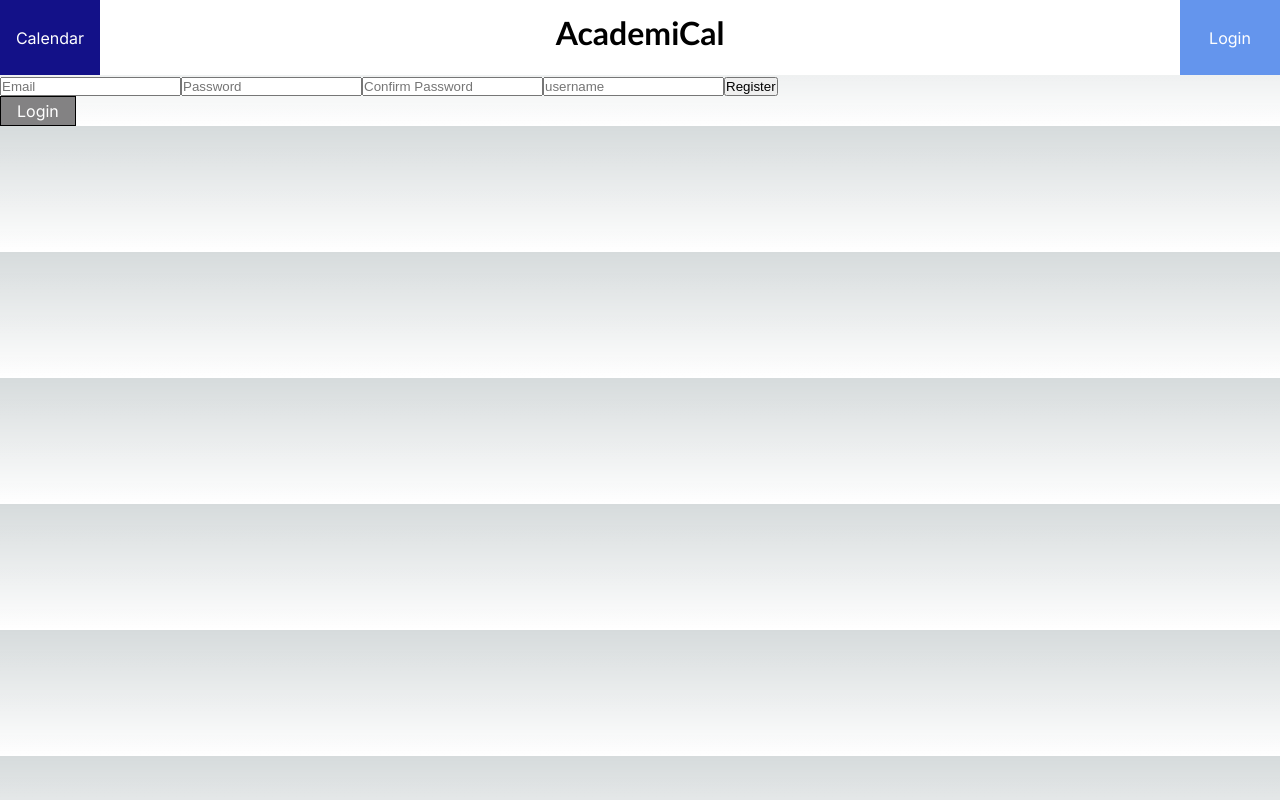
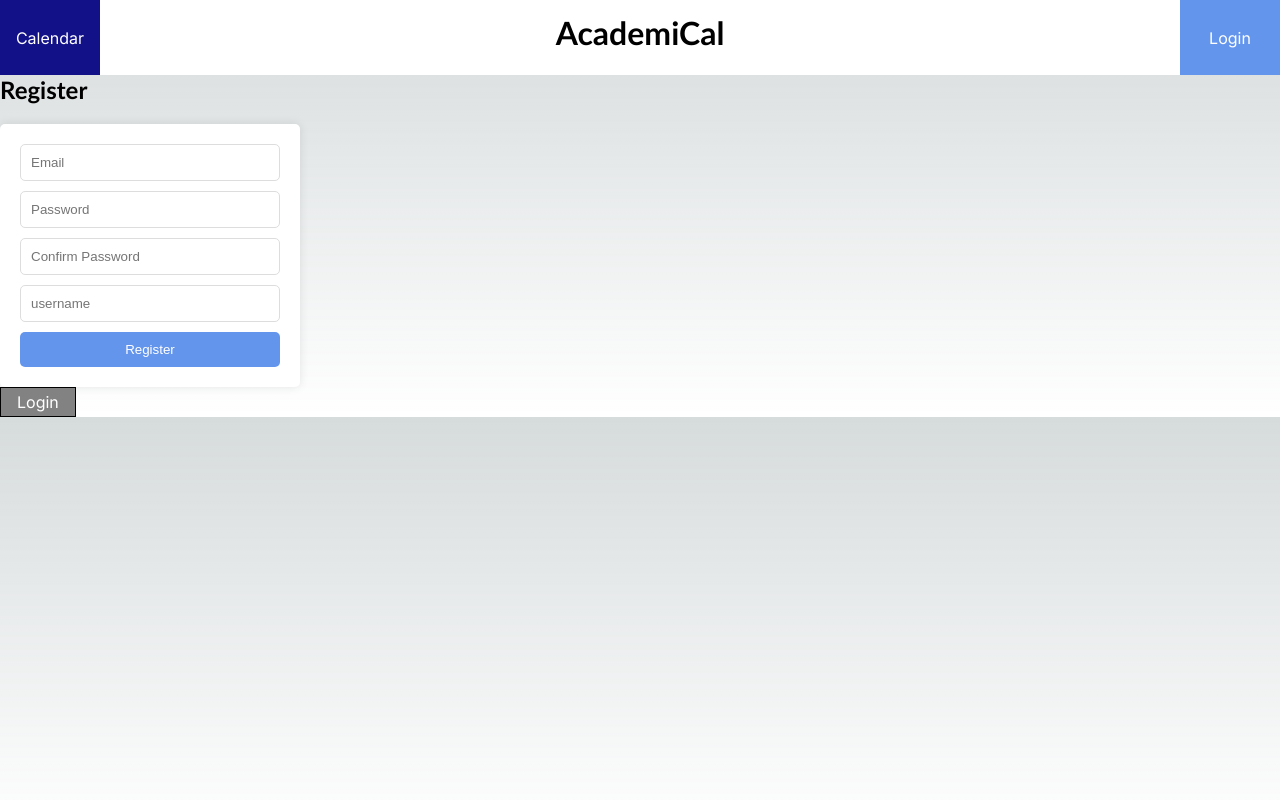
Before and after one commit to ZephyrIO/AcademiCal, a Next.js app in the folder academical/: page /registration in a window 1280 px wide. Built offline with nearby package versions, Linux system fonts and the light colour scheme.

Commit message:
register css

```diff
--- /dev/null
+++ b/academical/components/Register.css
@@ -0,0 +1,50 @@
+div.Register {
+    display: flex;
+    flex-direction: column;
+    align-items: center;
+    justify-content: center;
+    height: 100vh;
+    background-color: #f5f5f5;
+  }
+
+
+  form {
+    display: flex;
+    flex-direction: column;
+    width: 300px;
+    padding: 20px;
+    border-radius: 5px;
+    background-color: white;
+    box-shadow: 0px 0px 10px 0px rgba(0,0,0,0.1);
+  }
+
+
+  form input {
+    margin-bottom: 10px;
+    padding: 10px;
+    border: 1px solid #ddd;
+    border-radius: 5px;
+  }
+
+
+  button.Register {
+    padding: 10px;
+    background-color: cornflowerblue;
+    color: white;
+    border: none;
+    border-radius: 5px;
+    cursor: pointer;
+  }
+
+
+  .Register:hover {
+    background-color: #0056b3;
+  }
+
+
+  .Register-title {
+    color: #000000;
+    font-size: 24px;
+    margin-bottom: 20px;
+    font-family: 'Trebuchet MS', 'Lucida Sans Unicode', 'Lucida Grande', 'Lucida Sans', Arial, sans-serif;
+  }
--- a/academical/components/Register.js
+++ b/academical/components/Register.js
@@ -2,6 +2,7 @@ import {useState, useContext} from 'react';
 import axios from 'axios';
 import UserContext from '@/context/UserContext';
 import {useRouter} from 'next/navigation';
+import './Register.css';
 
 const Register = () => {
     const { setUserData } = useContext(UserContext);
@@ -45,13 +46,16 @@ const Register = () => {
     };
 
     return (
+        <div classname ="Register">
+            <h2 className="Register-title">Register</h2>
                 <form onSubmit={handleSubmit}>
                     <input type="email" name="email" placeholder="Email" value={form.email} onChange={handleChange} />
                     <input type="password" name="password" placeholder="Password" value={form.password} onChange={handleChange} />
                     <input type="password" name="confirmPassword" placeholder="Confirm Password" value={form.confirmPassword} onChange={handleChange} />
                     <input type="text" name="username" placeholder="username" value={form.username} onChange={handleChange} />
-            <button type="submit">Register</button>
+                    <button type="submit" className="Register">Register</button>
                 </form>
+        </div>
     );
 };
 
```
Lines whose indentation alone changed are shown as unchanged.
